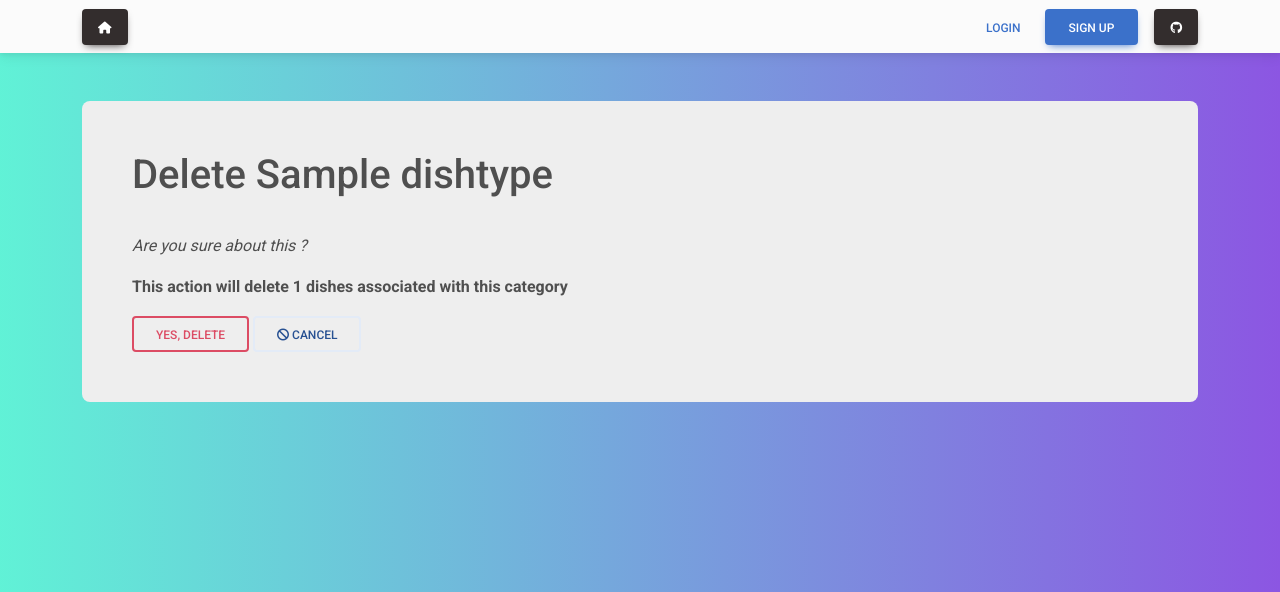
After one commit to wQuelS/Restaurant-kitchen-service, a Django app: page /categories/1/delete in a window 1280 px wide. The commit adds this page. Shown: the top 592 px of the page. Run offline with Django 4.2, Linux system fonts and the light colour scheme; tables that the repository leaves empty hold one stand-in row (values such as "Sample post"); some libraries are stand-ins or nearby versions.

Commit message:
Added crispy_forms to project, implemented Create, Update, Delete forms and templates for dish types

```diff
--- a/restaurant/urls.py
+++ b/restaurant/urls.py
@@ -1,7 +1,7 @@
 from django.urls import path
 
 from restaurant.views import index, DishTypeListView, DishTypeDetailView, DishListView, DishDetailView, CookListView, \
-    CookDetailView
+    CookDetailView, DishTypeCreateView, DishTypeUpdateView, DishTypeDeleteView
 
 urlpatterns = [
     path("", index, name="index"),
@@ -14,6 +14,21 @@ urlpatterns = [
         "categories/<int:pk>/",
         DishTypeDetailView.as_view(),
         name="dish-type-detail",
+    ),
+    path(
+        "categories/create/",
+        DishTypeCreateView.as_view(),
+        name="dish-type-create",
+    ),
+    path(
+        "categories/<int:pk>/update",
+        DishTypeUpdateView.as_view(),
+        name="dish-type-update",
+    ),
+    path(
+        "categories/<int:pk>/delete",
+        DishTypeDeleteView.as_view(),
+        name="dish-type-delete",
     ),
     path(
         "dishes/",
--- a/restaurant/views.py
+++ b/restaurant/views.py
@@ -1,5 +1,6 @@
 from django.contrib.auth.decorators import login_required
 from django.shortcuts import render
+from django.urls import reverse_lazy
 from django.views import generic
 
 from restaurant.models import Dish, DishType, Cook
@@ -40,6 +41,26 @@ class DishTypeDetailView(generic.DetailView):
     queryset = DishType.objects.prefetch_related("dish_set").all()
 
 
+class DishTypeCreateView(generic.CreateView):
+    model = DishType
+    template_name = "restaurant/dish_type_form.html"
+    fields = "__all__"
+    success_url = reverse_lazy("restaurant:dish-type-list")
+
+
+class DishTypeUpdateView(generic.UpdateView):
+    model = DishType
+    template_name = "restaurant/dish_type_form.html"
+    fields = "__all__"
+    success_url = reverse_lazy("restaurant:dish-type-list")
+
+
+class DishTypeDeleteView(generic.DeleteView):
+    model = DishType
+    success_url = reverse_lazy("restaurant:dish-type-list")
+    template_name = "restaurant/dish_type_confirm_delete.html"
+
+
 class DishListView(generic.ListView):
     model = Dish
     paginate_by = 5
--- a/restaurant_kitchen_service/settings.py
+++ b/restaurant_kitchen_service/settings.py
@@ -40,6 +40,7 @@ INSTALLED_APPS = [
     "django.contrib.messages",
     "django.contrib.staticfiles",
     "debug_toolbar",
+    "crispy_forms",
     "restaurant",
 ]
 
--- a/templates/restaurant/cook_list.html
+++ b/templates/restaurant/cook_list.html
@@ -2,9 +2,6 @@
 {% block content %}
   <h1>
     Our cook Team:
-    <a href="#" class="float-right btn btn-outline-primary add-button">
-      <i class="fa fa-plus-circle"></i> Add
-    </a>
   </h1>
 
   <table class="table table-hover table-striped">
--- /dev/null
+++ b/templates/restaurant/dish_type_confirm_delete.html
@@ -0,0 +1,14 @@
+{% extends "base.html" %}
+
+{% block content %}
+  <h1>Delete {{ object.name }}</h1>
+  <br>
+  <p><i>Are you sure about this ?</i></p>
+  <p><strong>This action will delete {{ object.dish_set.count }} dishes associated with this category</strong></p>
+  <form action="" method="post">
+    {% csrf_token %}
+
+    <input type="submit" value="Yes, Delete" class="btn btn-outline-danger">
+    <a href="{% url 'restaurant:dish-type-list' %}" class = "btn btn-outline-secondary"> <i class="fa fa-ban" aria-hidden="true"></i> Cancel</a>
+  </form>
+{% endblock %}
--- a/templates/restaurant/dish_type_list.html
+++ b/templates/restaurant/dish_type_list.html
@@ -2,7 +2,7 @@
 {% block content %}
   <h1>
     Types of dish
-    <a href="#" class="float-right btn btn-outline-primary add-button">
+    <a href="{% url 'restaurant:dish-type-create' %}" class="float-right btn btn-outline-primary add-button">
       <i class="fa fa-plus-circle"></i> Add
     </a>
   </h1>
@@ -28,12 +28,12 @@
                 <a href="{% url 'restaurant:dish-type-detail' pk=type.id %}">{{ type.name }}</a>
               </td>
               <td>
-                <a href="#" role="button" class="btn btn-outline-success">
+                <a href="{% url 'restaurant:dish-type-update' pk=type.id %}" role="button" class="btn btn-outline-success">
                   <i class="fa fa-pencil-square" aria-hidden="true"></i> Update
                 </a>
               </td>
               <td>
-                <a href="#" role="button" class="btn btn-outline-danger">
+                <a href="{% url 'restaurant:dish-type-delete' pk=type.id %}" role="button" class="btn btn-outline-danger">
                   <i class="fa fa-trash" aria-hidden="true"></i> Delete
                 </a>
               </td>
```
Also changed, not shown: templates/restaurant/dish_type_form.html (added, +12 -0 lines).
